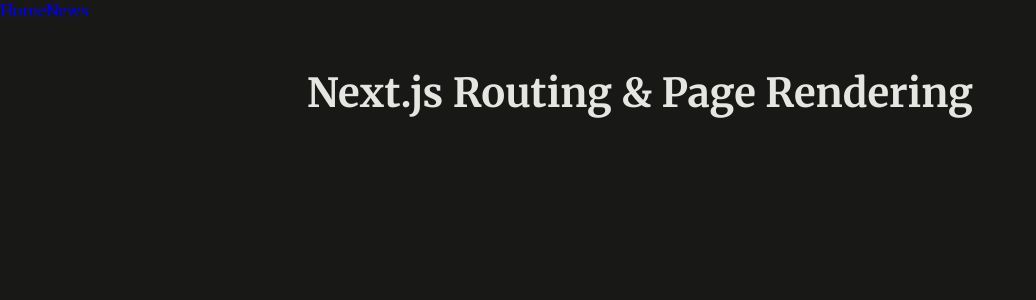
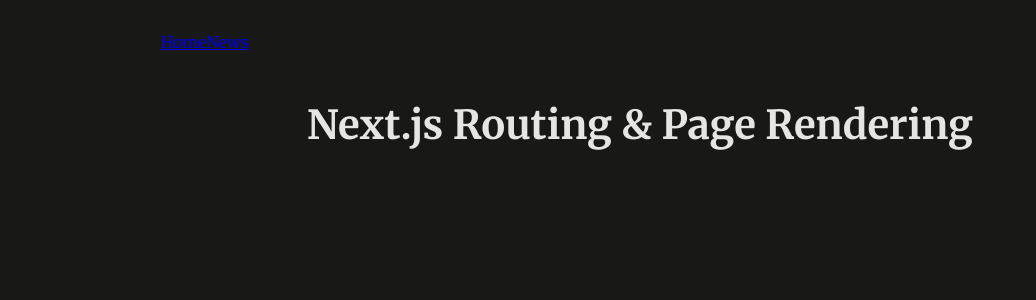
Before and after one commit to safinajjar/next-deep-dive, a Next.js app: page / in a window 1280 px wide. Shown: the top 300 px of the page, without its empty margins (0-1036 px from the left). Built offline with nearby package versions, Linux system fonts and the light colour scheme.

Commit message:
layout structure

```diff
--- a/app/layout.jsx
+++ b/app/layout.jsx
@@ -10,8 +10,10 @@
   return (
     <html lang="en">
       <body>
-        <MainHeader />
-        {children}
+        <div id="page">
+          <MainHeader />
+          <main>{children}</main>
+        </div>
       </body>
     </html>
   );
```
